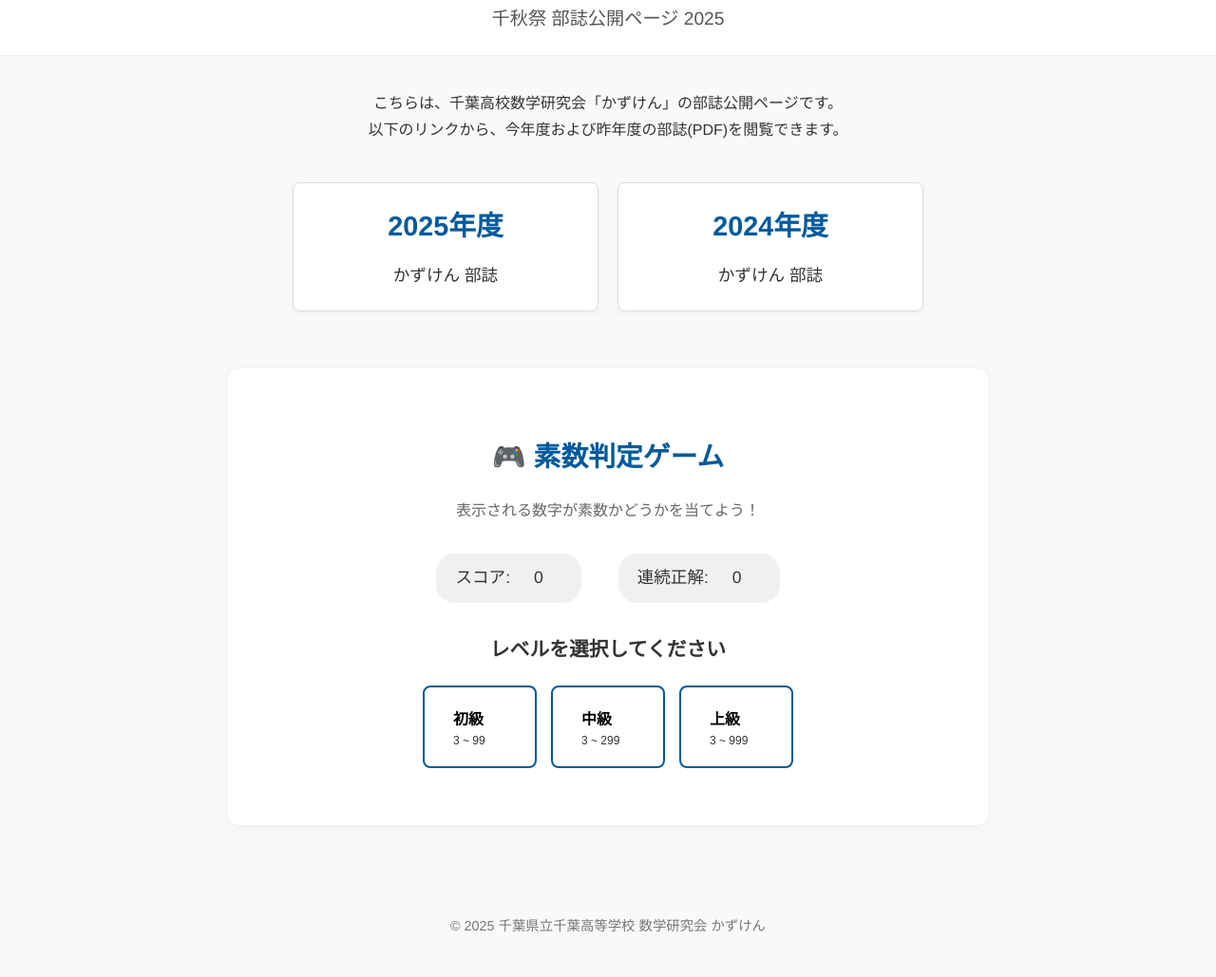
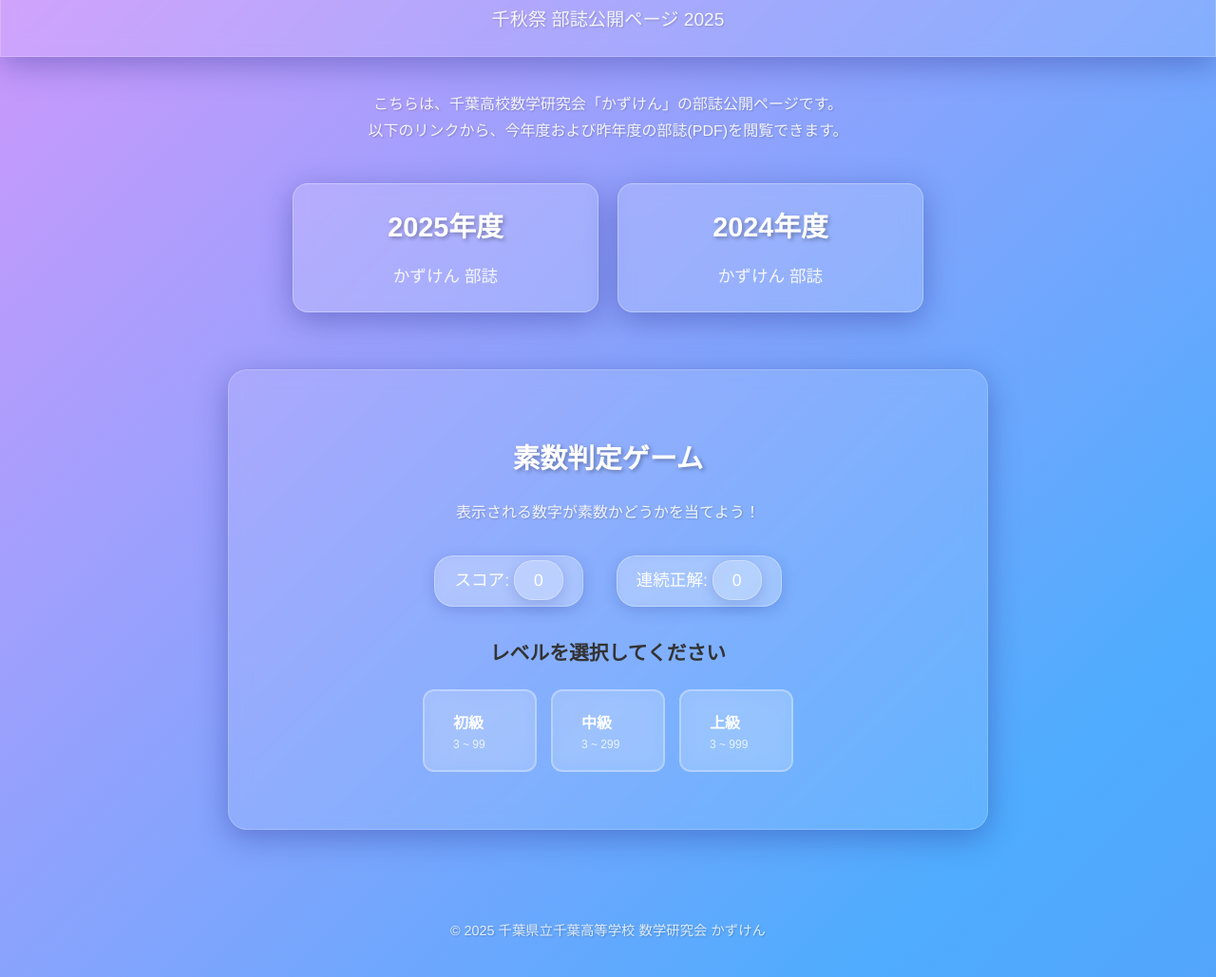
Before and after one commit to yuseifujii/kazuken, a plain HTML site: page index.html in a window 1280 px wide. Shown: the part 186-1215 px from the top of the page at 95% size. Drawn offline with Linux system fonts and the light colour scheme.

Commit message:
0719debug

```diff
--- a/index.html
+++ b/index.html
@@ -48,7 +48,7 @@
 
         <!-- 数学ゲームセクション -->
         <section class="math-game-section">
-            <h3>🎮 素数判定ゲーム</h3>
+            <h3>素数判定ゲーム</h3>
             <p class="game-description">表示される数字が素数かどうかを当てよう！</p>
 
             <div id="prime-game" class="game-container">
--- a/style.css
+++ b/style.css
@@ -2,16 +2,34 @@ body {
     font-family: 'Helvetica Neue', 'Arial', 'Hiragino Kaku Gothic ProN', 'Hiragino Sans', 'BIZ UDPGothic', sans-serif;
     line-height: 1.8;
     color: #333;
-    background-color: #f9f9f9;
     margin: 0;
     padding: 0;
+    min-height: 100vh;
+    background: linear-gradient(135deg, #667eea 0%, #764ba2 25%, #f093fb 50%, #4facfe 75%, #667eea 100%);
+    background-size: 400% 400%;
+    animation: gradientShift 15s ease infinite;
+}
+
+@keyframes gradientShift {
+    0% {
+        background-position: 0% 50%;
+    }
+    50% {
+        background-position: 100% 50%;
+    }
+    100% {
+        background-position: 0% 50%;
+    }
 }
 
 header {
-    background-color: #fff;
+    background: rgba(255, 255, 255, 0.1);
+    backdrop-filter: blur(10px);
+    -webkit-backdrop-filter: blur(10px);
+    border: 1px solid rgba(255, 255, 255, 0.2);
     padding: 20px;
     text-align: center;
-    border-bottom: 1px solid #eee;
+    box-shadow: 0 8px 32px 0 rgba(31, 38, 135, 0.37);
 }
 
 .logo {
@@ -23,13 +41,16 @@ header {
 h1 {
     font-size: 1.5em;
     margin: 0.5em 0;
+    color: #fff;
+    text-shadow: 2px 2px 4px rgba(0,0,0,0.3);
 }
 
 h2 {
     font-size: 1.2em;
-    color: #555;
+    color: rgba(255, 255, 255, 0.9);
     margin: 0;
     font-weight: normal;
+    text-shadow: 1px 1px 2px rgba(0,0,0,0.2);
 }
 
 main {
@@ -41,6 +62,8 @@ main {
 main p {
     text-align: center;
     margin-bottom: 40px;
+    color: rgba(255, 255, 255, 0.9);
+    text-shadow: 1px 1px 2px rgba(0,0,0,0.2);
 }
 
 .pdf-links {
@@ -54,31 +77,37 @@ main p {
     display: block;
     width: 280px;
     padding: 20px;
-    background-color: #fff;
-    border: 1px solid #ddd;
-    border-radius: 8px;
+    background: rgba(255, 255, 255, 0.15);
+    backdrop-filter: blur(10px);
+    -webkit-backdrop-filter: blur(10px);
+    border: 1px solid rgba(255, 255, 255, 0.3);
+    border-radius: 16px;
     text-decoration: none;
-    color: #333;
+    color: #fff;
     text-align: center;
     transition: all 0.3s ease;
-    box-shadow: 0 2px 5px rgba(0,0,0,0.05);
+    box-shadow: 0 8px 32px 0 rgba(31, 38, 135, 0.37);
 }
 
 .pdf-link:hover {
     transform: translateY(-5px);
-    box-shadow: 0 4px 15px rgba(0,0,0,0.1);
+    background: rgba(255, 255, 255, 0.25);
+    border: 1px solid rgba(255, 255, 255, 0.4);
+    box-shadow: 0 12px 40px 0 rgba(31, 38, 135, 0.45);
 }
 
 .pdf-link .year {
     display: block;
     font-size: 1.8em;
     font-weight: bold;
-    color: #005a9c; /* A deep blue color */
+    color: #fff;
     margin-bottom: 10px;
+    text-shadow: 2px 2px 4px rgba(0,0,0,0.3);
 }
 
 .pdf-link .file-name {
     font-size: 1.1em;
+    color: rgba(255, 255, 255, 0.9);
 }
 
 footer {
@@ -86,7 +115,8 @@ footer {
     padding: 20px;
     margin-top: 40px;
     font-size: 0.9em;
-    color: #777;
+    color: rgba(255, 255, 255, 0.8);
+    text-shadow: 1px 1px 2px rgba(0,0,0,0.2);
 }
 
 /* Responsive Design for smaller screens */
@@ -106,22 +136,27 @@ footer {
 .math-game-section {
     margin-top: 60px;
     padding: 40px 20px;
-    background-color: #fff;
-    border-radius: 12px;
-    box-shadow: 0 2px 10px rgba(0,0,0,0.05);
+    background: rgba(255, 255, 255, 0.1);
+    backdrop-filter: blur(10px);
+    -webkit-backdrop-filter: blur(10px);
+    border: 1px solid rgba(255, 255, 255, 0.2);
+    border-radius: 20px;
+    box-shadow: 0 8px 32px 0 rgba(31, 38, 135, 0.37);
 }
 
 .math-game-section h3 {
     text-align: center;
     font-size: 1.8em;
     margin-bottom: 10px;
-    color: #005a9c;
+    color: #fff;
+    text-shadow: 2px 2px 4px rgba(0,0,0,0.3);
 }
 
 .game-description {
     text-align: center;
-    color: #666;
+    color: rgba(255, 255, 255, 0.9);
     margin-bottom: 30px;
+    text-shadow: 1px 1px 2px rgba(0,0,0,0.2);
 }
 
 .game-container {
@@ -134,25 +169,30 @@ footer {
     justify-content: space-around;
     margin-bottom: 30px;
     font-size: 1.1em;
-    color: #333;
+    color: #fff;
 }
 
 .score-board span {
-    background-color: #f0f0f0;
+    background: rgba(255, 255, 255, 0.2);
+    backdrop-filter: blur(5px);
+    -webkit-backdrop-filter: blur(5px);
+    border: 1px solid rgba(255, 255, 255, 0.3);
     padding: 10px 20px;
     border-radius: 20px;
+    box-shadow: 0 4px 15px 0 rgba(31, 38, 135, 0.2);
 }
 
 .number-display {
     font-size: 4em;
     font-weight: bold;
     text-align: center;
-    color: #005a9c;
+    color: #fff;
     margin: 40px 0;
     min-height: 100px;
     display: flex;
     align-items: center;
     justify-content: center;
+    text-shadow: 3px 3px 6px rgba(0,0,0,0.4);
 }
 
 .button-container {
@@ -173,40 +213,46 @@ footer {
 }
 
 .prime-btn {
-    background-color: #4CAF50;
+    background: linear-gradient(135deg, #4CAF50, #45a049);
     color: white;
+    box-shadow: 0 4px 15px 0 rgba(76, 175, 80, 0.4);
 }
 
 .prime-btn:hover {
-    background-color: #45a049;
+    background: linear-gradient(135deg, #45a049, #4CAF50);
     transform: translateY(-2px);
+    box-shadow: 0 6px 20px 0 rgba(76, 175, 80, 0.6);
 }
 
 .not-prime-btn {
-    background-color: #f44336;
+    background: linear-gradient(135deg, #f44336, #da190b);
     color: white;
+    box-shadow: 0 4px 15px 0 rgba(244, 67, 54, 0.4);
 }
 
 .not-prime-btn:hover {
-    background-color: #da190b;
+    background: linear-gradient(135deg, #da190b, #f44336);
     transform: translateY(-2px);
+    box-shadow: 0 6px 20px 0 rgba(244, 67, 54, 0.6);
 }
 
 .start-btn {
     width: 100%;
     padding: 15px;
     font-size: 1.2em;
-    background-color: #005a9c;
+    background: linear-gradient(135deg, #667eea, #764ba2);
     color: white;
     border: none;
-    border-radius: 8px;
+    border-radius: 12px;
     cursor: pointer;
     transition: all 0.3s ease;
+    box-shadow: 0 4px 15px 0 rgba(102, 126, 234, 0.4);
 }
 
 .start-btn:hover {
-    background-color: #004080;
+    background: linear-gradient(135deg, #764ba2, #667eea);
     transform: translateY(-2px);
+    box-shadow: 0 6px 20px 0 rgba(102, 126, 234, 0.6);
 }
 
 .result-message {
@@ -257,19 +303,22 @@ footer {
     display: flex;
     flex-direction: column;
     padding: 20px 30px;
-    background-color: #fff;
-    border: 2px solid #005a9c;
-    border-radius: 8px;
+    background: rgba(255, 255, 255, 0.15);
+    backdrop-filter: blur(10px);
+    -webkit-backdrop-filter: blur(10px);
+    border: 2px solid rgba(255, 255, 255, 0.3);
+    border-radius: 12px;
     cursor: pointer;
     transition: all 0.3s ease;
     min-width: 120px;
+    color: #fff;
 }
 
 .level-btn:hover {
-    background-color: #005a9c;
-    color: white;
+    background: rgba(255, 255, 255, 0.25);
+    border: 2px solid rgba(255, 255, 255, 0.5);
     transform: translateY(-3px);
-    box-shadow: 0 4px 15px rgba(0,0,0,0.2);
+    box-shadow: 0 8px 25px rgba(31, 38, 135, 0.4);
 }
 
 .level-name {
```
